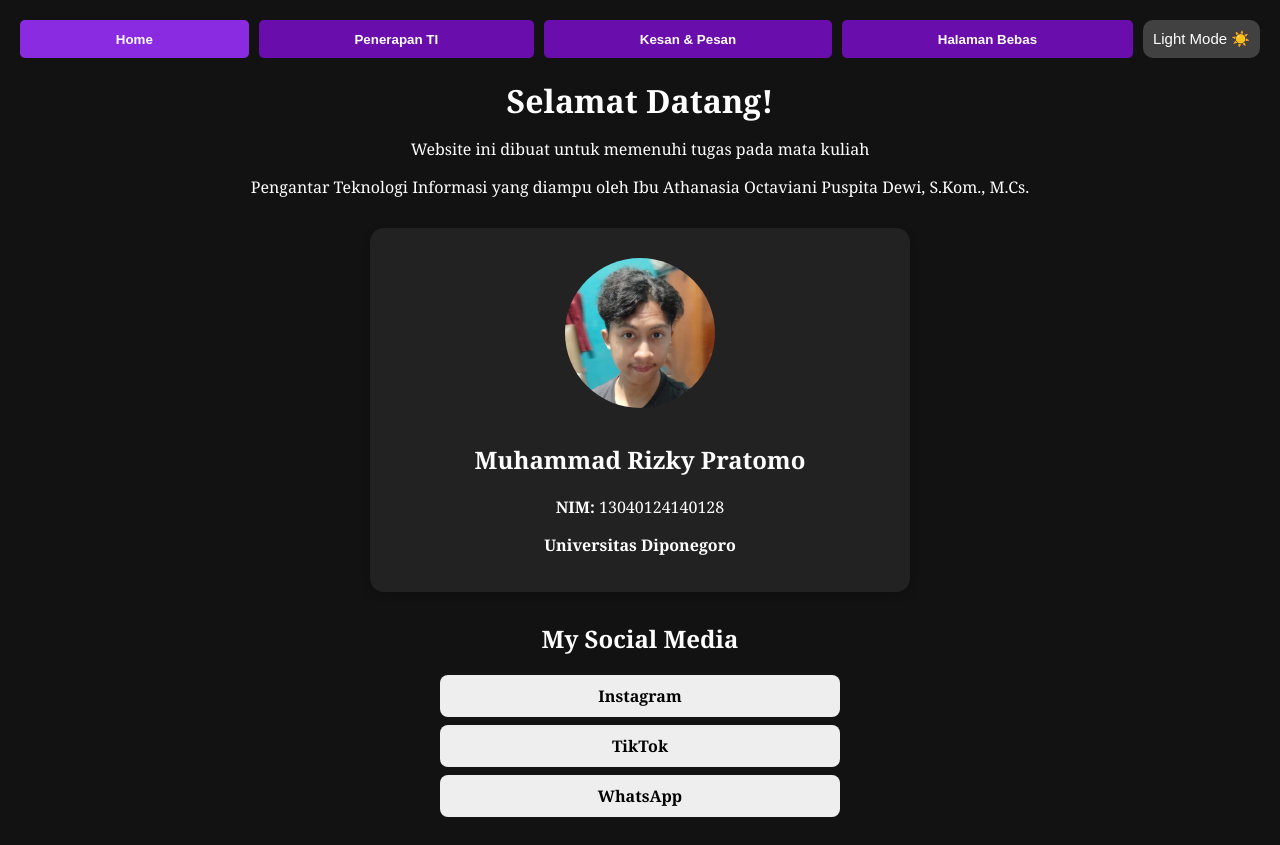
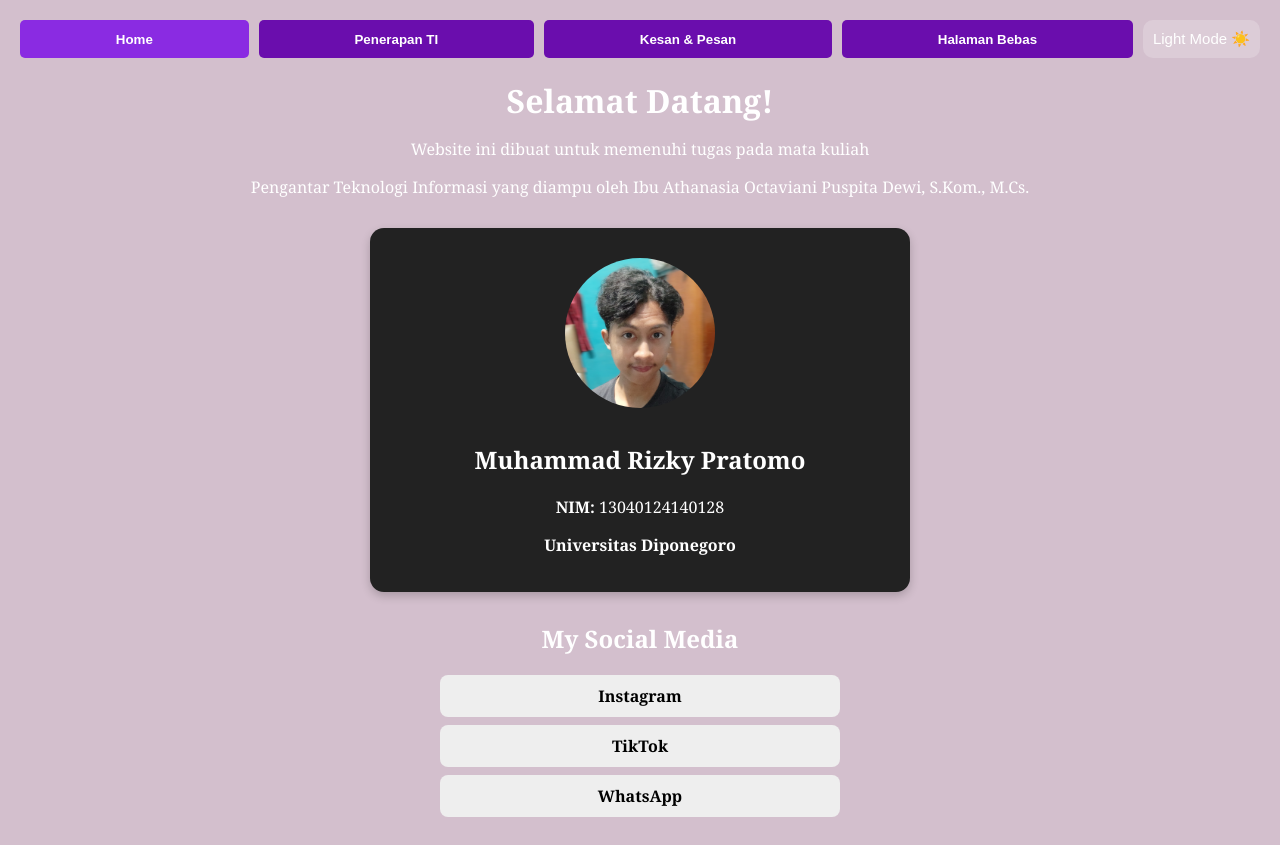
Before and after one commit to Rizky-Pratomo/Website2-Personal, a plain HTML site: page index.html in a window 1280 px wide. Both pictures are taken after a click on the button "Dark Mode 🌙". Drawn offline with Linux system fonts and the light colour scheme.

Commit message:
style.css

```diff
--- a/style.css
+++ b/style.css
@@ -10,7 +10,7 @@ body {
 
   /* Dark Mode */
   .dark-mode {
-    background: #121212;
+    background: ##521c41;
     color: white;
   }
 
```
